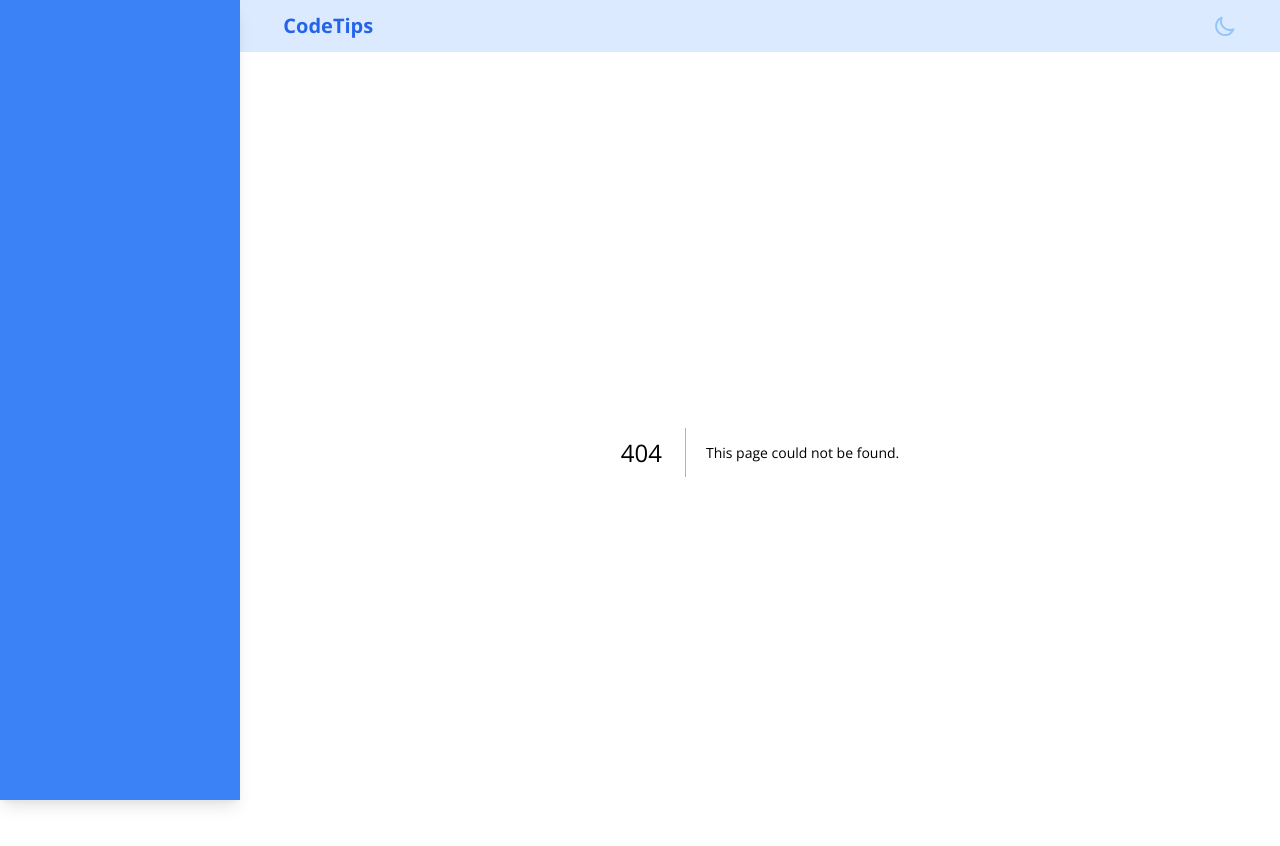
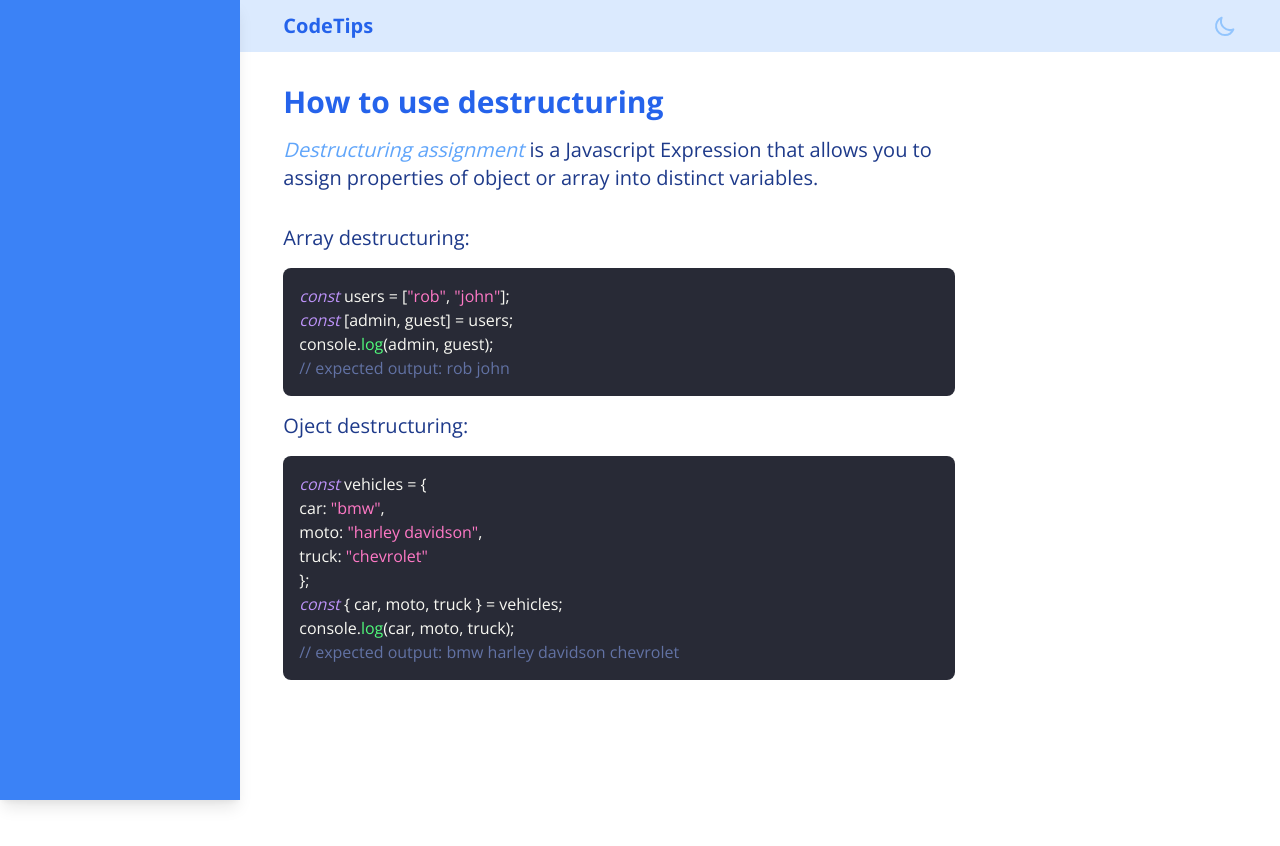
Before and after one commit to o-louis/CodeTips, a Next.js app: page /posts/others/how-to-use-destructuring in a window 1280 px wide. Before the commit this address had no page. Shown: the top 846 px of the page. After the commit the page ends 800 px from the top, so only its background shows below. Built offline with nearby package versions, Linux system fonts and the light colour scheme.

Commit message:
docs(others): How to use destructuring

```diff
--- /dev/null
+++ b/pages/posts/others/how-to-use-destructuring/index.mdx
@@ -0,0 +1,32 @@
+import BlogPost from "../../../../components/BlogPost";
+import Code from "../../../../components/Code";
+
+export const meta = {
+  title: "How to use destructuring",
+};
+
+export default ({ children }) => <BlogPost meta={meta}>{children}</BlogPost>;
+
+[Destructuring assignment](https://developer.mozilla.org/en-US/docs/Web/JavaScript/Reference/Operators/Destructuring_assignment) is a Javascript Expression that allows you to assign properties of object or array into distinct variables.
+
+Array destructuring:
+
+<Code>
+  {`const users = ["rob", "john"];
+const [admin, guest] = users;
+console.log(admin, guest);
+// expected output: rob john`}
+</Code>
+
+Oject destructuring:
+
+<Code>
+  {`const vehicles = {
+  car: "bmw",
+  moto: "harley davidson",
+  truck: "chevrolet"
+};
+const { car, moto, truck } = vehicles;
+console.log(car, moto, truck);
+// expected output: bmw harley davidson chevrolet`}
+</Code>
```
